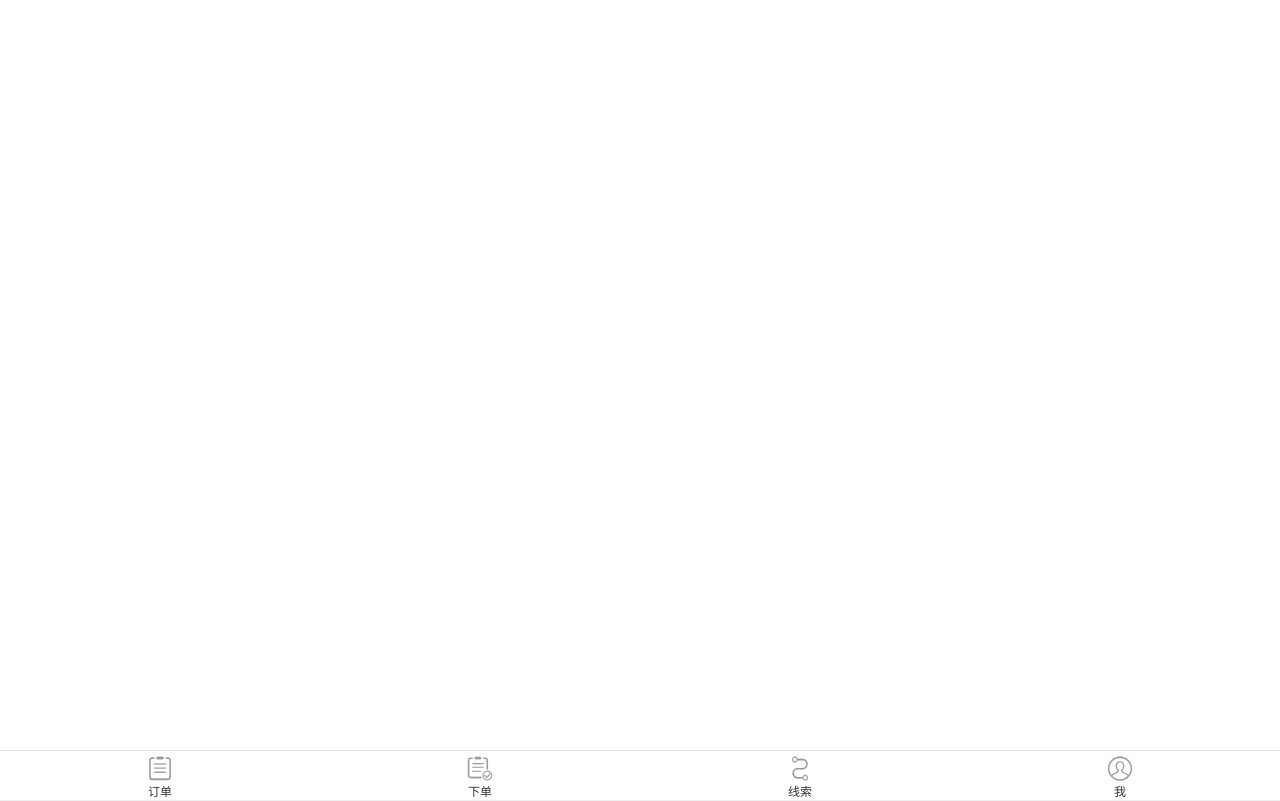
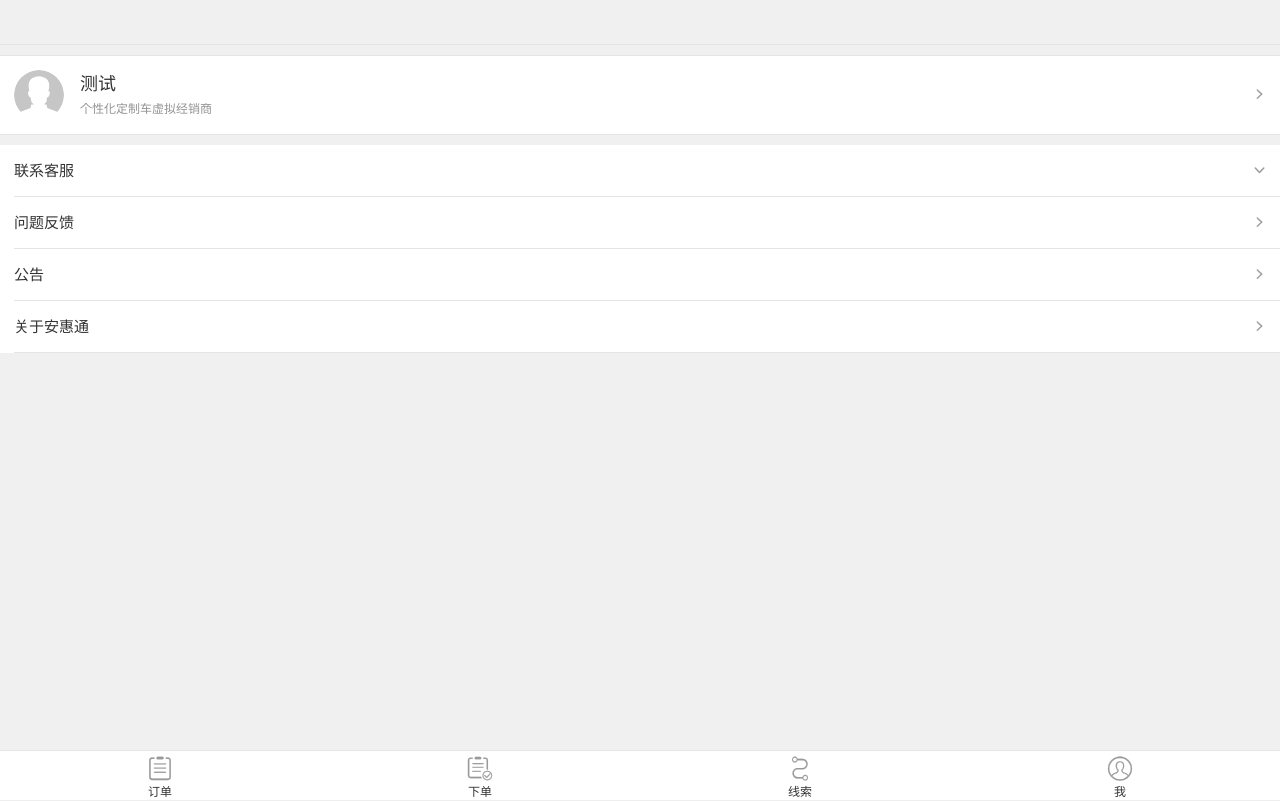
Before and after one commit to PPPenny/router-demo, a React (Create React App) app: page /my in a window 1280 px wide. Built offline with nearby package versions, Linux system fonts and the light colour scheme.

Commit message:
修改目录结构
修改目录结构

```diff
--- a/src/base-componet/footer/footer.js
+++ b/src/base-componet/footer/footer.js
@@ -1,10 +1,10 @@
 import React,{Component}from 'react';
 import FooterItem from './footer-item';
 import { BrowserRouter, Route, Link } from "react-router-dom";
-import OrdersIndex from '../pages/orders/index';
-import OrderIndex from '../pages/order/index';
-import ClueIndex from '../pages/clue/index';
-import MyIndex from '../pages/my/index';
+import OrdersIndex from '../../component/orders/index';
+import OrderIndex from '../../component/order/index';
+import ClueIndex from '../../component/clue/index';
+import MyIndex from '../../component/my/index';
 
 import './footer.css';
 class Footer extends Component{
@@ -12,17 +12,17 @@ class Footer extends Component{
         return(
             <div>
                 <div className="footDiv border-t">
-                    <Link to="/pages/orders"><FooterItem txt="订单" icon="icon-new-orders"/></Link>
-                    <Link to="/pages/order"><FooterItem txt="下单" icon="icon-new-order"/></Link>
-                    <Link to="/pages/clue"><FooterItem txt="线索" icon="icon-clue"/></Link>
-                    <Link to="/pages/my"><FooterItem txt="我" icon="icon-mine"/></Link>
+                    <Link to="/orders"><FooterItem txt="订单" icon="icon-new-orders"/></Link>
+                    <Link to="/order"><FooterItem txt="下单" icon="icon-new-order"/></Link>
+                    <Link to="/clue"><FooterItem txt="线索" icon="icon-clue"/></Link>
+                    <Link to="/my"><FooterItem txt="我" icon="icon-mine"/></Link>
                 </div>
                 <main>
                     <Route path="/" exact component={OrdersIndex}/>
-                        <Route path="/pages/orders" exact component={OrdersIndex} />
-                        <Route path="/pages/order" exact component={OrderIndex} />
-                        <Route path="/pages/clue" exact component={ClueIndex} />
-                        <Route path="/pages/my" exact component={MyIndex} />
+                        <Route path="/orders" exact component={OrdersIndex} />
+                        <Route path="/order" exact component={OrderIndex} />
+                        <Route path="/clue" exact component={ClueIndex} />
+                        <Route path="/my" exact component={MyIndex} />
 
                </main>
             </div>
--- a/src/base-componet/header/header.css
+++ b/src/base-componet/header/header.css
@@ -0,0 +1,15 @@
+.header{
+    text-align: center;
+    padding-top: 20px;
+    height: 45px;
+    position: fixed;
+    line-height: 45px;
+}
+.icon-left{
+    float: left;
+    padding-left: 10px;
+    font-size: 22px;
+}
+h1{
+    font-size: 18px;
+}
--- a/src/base-componet/header/header.js
+++ b/src/base-componet/header/header.js
@@ -1,11 +1,19 @@
 import React,{Component}from 'react';
 import './header.css';
 class Header extends Component{
+    constructor(props){
+        super(props);
+        this.goBack = this.goBack.bind(this);
+    }
+    goBack(){
+
+
+    }
     render(){
         return(
             <div className="header border-b">
-            <i className={this.}/>
-            <h1>{this.props.title}</h1>
+                <i className={"icon-left "+this.props.iconLeftClass} onClick={this.goBack}/>
+                <h1>{this.props.title}</h1>
             </div>
         )
     }
--- a/src/component/my/index.js
+++ b/src/component/my/index.js
@@ -1,8 +1,10 @@
 import React,{Component}from 'react';
 // import axios from 'axios';
 import {PersonInfo,ServerDom} from './myIndex';
+import Header from '../../base-componet/header/header';
 import './index.css';
 import myInfoData from './json/myInfo.json'
+import { Link } from 'react-router-dom';
  class MyIndex extends Component{
     constructor(){
         super();
@@ -26,20 +28,24 @@ import myInfoData from './json/myInfo.json'
         }
 
      render(){
-         return(<div className="container">
+         return(
+             <div>
+                 <Header txt='我'/>
+                <div className="container">
                     <div className="myHead border-t border-b">
                     <PersonInfo dataValue={myInfoData.data}/>
                     </div>
-
                     <div className="goWhere">
                         <ul className="goOther">
                             <ServerDom dataType="service" txt="联系客服" iconName="icon-arrow-down"/>
-                    <ServerDom dataType="feedback" txt="问题反馈" iconName="icon-arrow-right"/>
+                            <Link to="\feed"><ServerDom dataType="feedback" txt="问题反馈" iconName="icon-arrow-right"/></Link>
                             <ServerDom dataType="notice" txt="公告" iconName="icon-arrow-right"/>
                             <ServerDom dataType="agent-about" txt="关于安惠通" iconName="icon-arrow-right"/>
                         </ul>
                     </div>
-         </div>);
+                </div>
+             </div>
+       );
      }
  }
  export default MyIndex;
--- a/src/component/my/myIndex.css
+++ b/src/component/my/myIndex.css
@@ -41,9 +41,10 @@
     margin-top: 10px;
     margin-bottom: 30px;
     background-color: #ffffff;
+}
+.goOther{
     padding: 0px;
 }
-
 .goOther li {
     position: relative;
     margin-bottom: 0;
```
Lines whose indentation alone changed are shown as unchanged.
